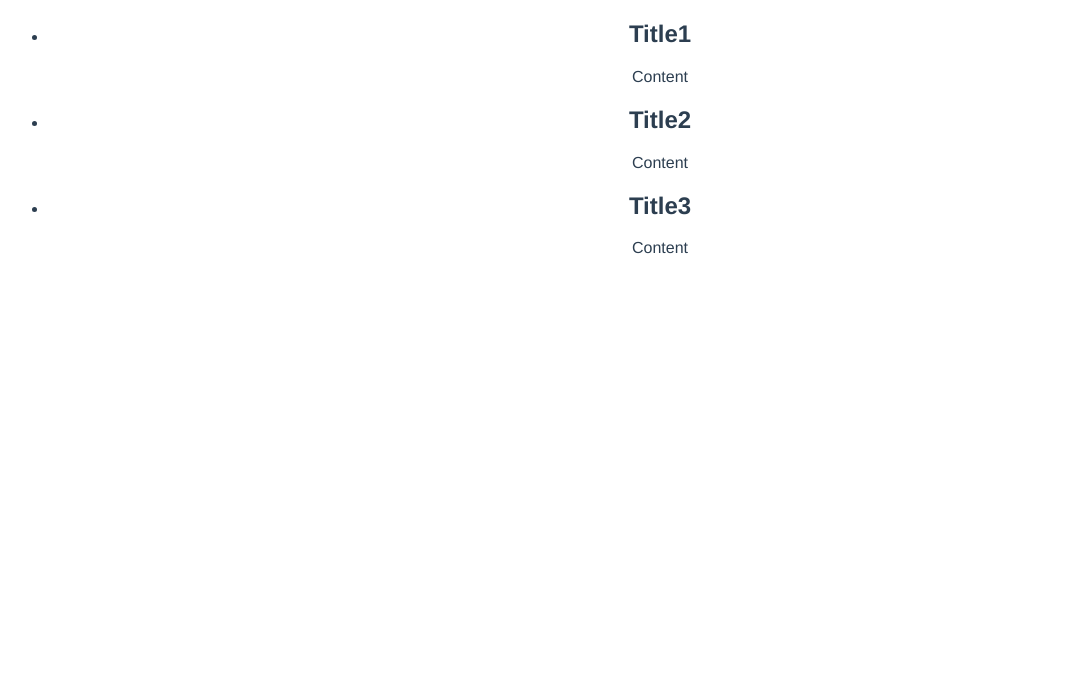
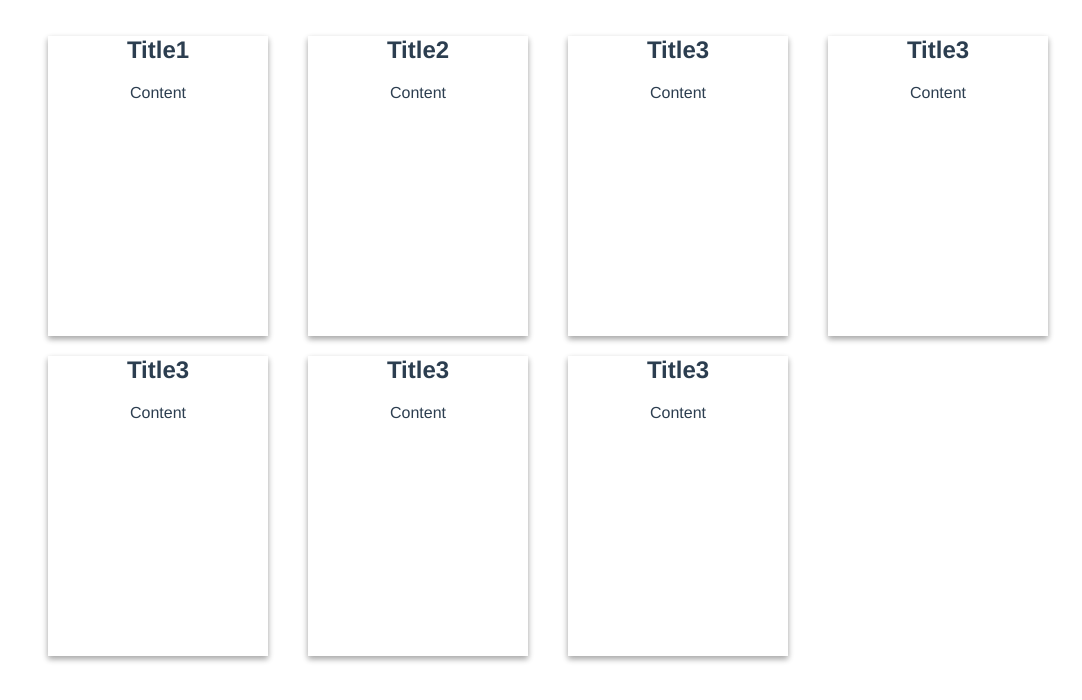
Before and after one commit to devminchan/everpost-frontend, a Vue app: page / in a window 1280 px wide. Shown: the top 700 px of the page, without its empty margins (0-1082 px from the left). Built offline with nearby package versions, Linux system fonts and the light colour scheme.

Commit message:
PostCard 및 container 에 flex layout 적용

```diff
--- a/src/components/PostCard.vue
+++ b/src/components/PostCard.vue
@@ -1,5 +1,5 @@
 <template>
-  <div>
+  <div class="post-card">
     <h2>{{ post.title }}</h2>
     <div>{{ post.content }}</div>
   </div>
@@ -22,4 +22,14 @@ export default class PostCard extends Vue {
 }
 </script>
 
-<style></style>
+<style lang="scss">
+.post-card {
+  box-shadow: 0 3px 6px rgba(0, 0, 0, 0.16), 0 3px 6px rgba(0, 0, 0, 0.23);
+  width: 220px;
+  height: 300px;
+  @media (max-width: 800px) {
+    width: 184px;
+    height: 269px;
+  }
+}
+</style>
--- a/src/views/Home.vue
+++ b/src/views/Home.vue
@@ -1,5 +1,5 @@
 <template>
-  <ul>
+  <ul id="post-card-container">
     <li v-for="post in posts" :key="post.id">
       <PostCard :post="post"></PostCard>
     </li>
@@ -36,6 +36,30 @@ export default class Home extends Vue {
         content: 'Content',
         fileUrls: [],
       },
+      {
+        id: 4,
+        title: 'Title3',
+        content: 'Content',
+        fileUrls: [],
+      },
+      {
+        id: 5,
+        title: 'Title3',
+        content: 'Content',
+        fileUrls: [],
+      },
+      {
+        id: 6,
+        title: 'Title3',
+        content: 'Content',
+        fileUrls: [],
+      },
+      {
+        id: 7,
+        title: 'Title3',
+        content: 'Content',
+        fileUrls: [],
+      },
     ];
 
     return {
@@ -44,3 +68,18 @@ export default class Home extends Vue {
   }
 }
 </script>
+
+<style lang="scss">
+#post-card-container {
+  list-style-type: none;
+  display: flex;
+  flex-flow: row wrap;
+}
+
+#post-card-container > li {
+  margin-right: 40px;
+  @media (max-width: 1023px) {
+    margin-right: 24px;
+  }
+}
+</style>
```
